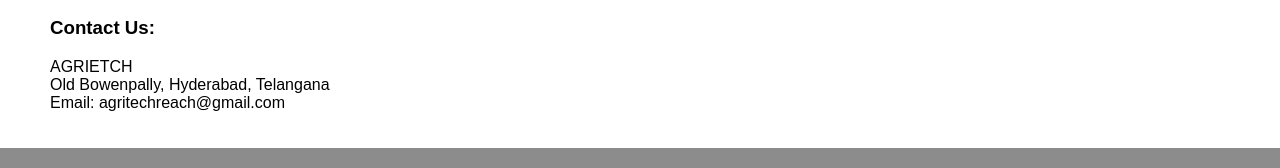
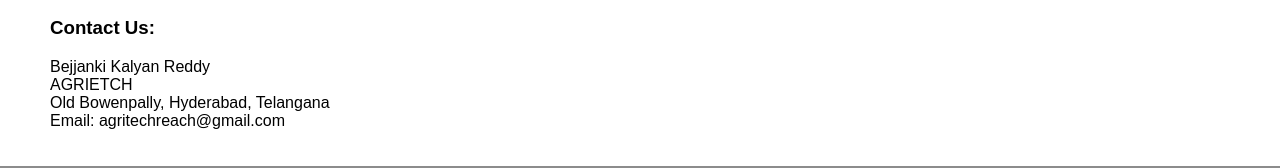
Before and after one commit to Kalynreddykiller18/agritechfrontend, a React (Vite) app: page /privacy-policy in a window 1280 px wide. Shown: the part 864-1032 px from the top of the page. Built offline with nearby package versions, Linux system fonts and the light colour scheme; no server answers.

Commit message:
Minor fixes ui

```diff
--- a/src/components/Cart.jsx
+++ b/src/components/Cart.jsx
@@ -22,15 +22,12 @@
 
   return (
     <div>
-      {console.log(total)}
       {total === 0 ? (
         <h2 className="emptytext"> Your cart is empty</h2>
       ) : (
         <>
           <div className="products">
             {cart.map((item) => {
-              console.log("CartItem: ", item);
-              console.log("Products: ", products);
               const cartproduct = products.find(
                 (item2) => item.product_id === item2.id
               );
--- a/src/components/authentication/signup.jsx
+++ b/src/components/authentication/signup.jsx
@@ -41,7 +41,6 @@
 
     const singup = async () => {
       try {
-        console.log("Hello ");
         const res = await axios.post(`${apiUrl}customer`, user);
         if (res.status === 201) {
           setMes("Account created succesfully, redirecting to login page...");
--- a/src/components/checkout/Address.jsx
+++ b/src/components/checkout/Address.jsx
@@ -12,7 +12,6 @@
   setSelectAdressIndex,
 }) => {
   const { user, fetchUser } = useContext(AgriContext);
-  console.log(user);
   const [adresses, setAdresses] = useState(user.adress); // Local state to manage addresses
   const [mes, setMes] = useState("");
   const [addbutt, setAddbutt] = useState(true);
--- a/src/components/checkout/Summary.jsx
+++ b/src/components/checkout/Summary.jsx
@@ -16,7 +16,6 @@
           const cartproduct = products.filter(
             (item2) => item.product_id === item2.id
           );
-          console.log(cartproduct);
           return (
             <div key={item._id}>
               <span>{cartproduct[0].name}</span>
--- a/src/components/policy/Privacy.jsx
+++ b/src/components/policy/Privacy.jsx
@@ -49,6 +49,8 @@
       </ul>
       <h3>Contact Us:</h3>
       <p>
+        Bejjanki Kalyan Reddy
+        <br />
         AGRIETCH
         <br />
         Old Bowenpally, Hyderabad, Telangana
--- a/src/components/policy/Shipping.jsx
+++ b/src/components/policy/Shipping.jsx
@@ -49,6 +49,8 @@
       </p>
       <h3>Contact Us:</h3>
       <p>
+        Bejjanki Kalyan Reddy
+        <br />
         AGRIETCH
         <br />
         Old Bowenpally, Hyderabad, Telangana
--- a/src/components/policy/TermsAndConditions.jsx
+++ b/src/components/policy/TermsAndConditions.jsx
@@ -50,7 +50,10 @@
         deliveries due to external factors.
       </p>
       <h3>Contact Us:</h3>
+
       <p>
+        Bejjanki Kalyan Reddy
+        <br />
         AGRIETCH
         <br />
         Old Bowenpally, Hyderabad, Telangana
--- a/src/components/products/Products.jsx
+++ b/src/components/products/Products.jsx
@@ -8,7 +8,6 @@
 
   return (
     <div className="products">
-      {console.log(user)}
       {products.map((item) => (
         <Product key={item.id} item={item} />
       ))}
```
